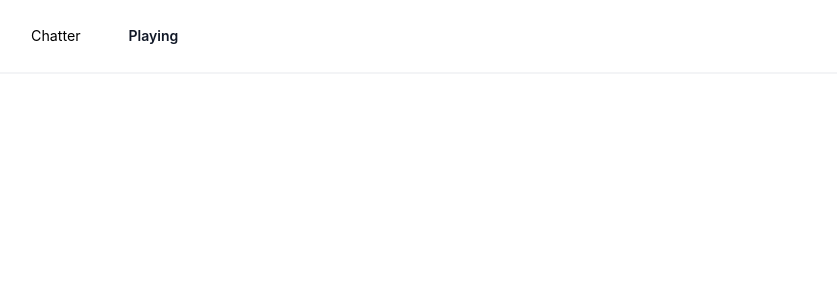
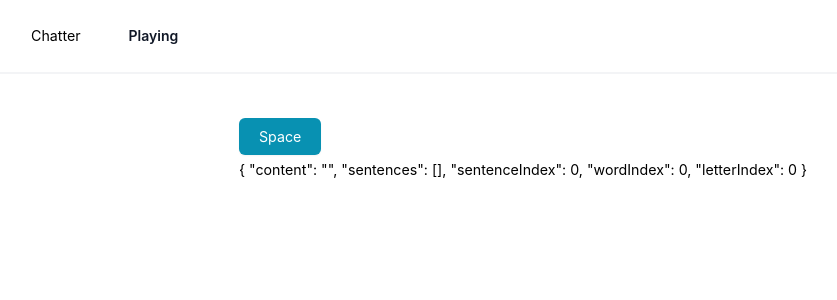
Before and after one commit to cyejing/chatter, a Vue app: page /virtuoso in a window 1280 px wide. Before the commit this address had no page. Shown: the top 300 px of the page, without its empty margins (1-838 px from the left). Built offline with nearby package versions, Linux system fonts and the light colour scheme.

Commit message:
feat: store

```diff
--- a/package.json
+++ b/package.json
@@ -14,6 +14,7 @@
   },
   "dependencies": {
     "pinia": "^2.0.32",
+    "pinia-plugin-persist": "^1.0.0",
     "vue": "^3.2.47",
     "vue-router": "^4.1.6"
   },
--- a/src/components/HomeInput.vue
+++ /dev/null
@@ -1,17 +0,0 @@
-<script setup lang="ts">
-import { useCounterStore } from '@/stores/counter'
-
-const conter = useCounterStore()
-</script>
-<template>
-  <div class="mx-auto w-800 h-96 py-10 relative" style="height: 42rem">
-    <textarea
-      class="border-2 border-cyan-600 p-1 rounded-md w-full h-full focus:border-cyan-400 focus-visible:border-cyan-400"
-      style="resize: none"
-    />
-    <button class="absolute -right-24 bg-cyan-600 text-white rounded-md shadow-sm px-5 py-2" @click="conter.increment">
-      提交
-    </button>
-  </div>
-</template>
-<style scoped></style>
--- a/src/main.ts
+++ b/src/main.ts
@@ -4,12 +4,15 @@ import { createPinia } from 'pinia'
 // import App from './TailwindApp.vue'
 import App from './App.vue'
 import router from './router'
+import piniaPersist from 'pinia-plugin-persist'
 
 import './assets/main.css'
 
 const app = createApp(App)
+const pinia = createPinia()
+pinia.use(piniaPersist)
 
-app.use(createPinia())
+app.use(pinia)
 app.use(router)
 
 app.mount('#app')
--- a/src/router/index.ts
+++ b/src/router/index.ts
@@ -1,5 +1,5 @@
 import { createRouter, createWebHistory } from 'vue-router'
-import HomeInput from '@/components/HomeInput.vue'
+import HomeInput from '@/views/HomeInputView.vue'
 
 const router = createRouter({
   history: createWebHistory(import.meta.env.BASE_URL),
@@ -8,6 +8,11 @@ const router = createRouter({
       path: '/',
       name: 'home',
       component: HomeInput
+    },
+    {
+      path: '/virtuoso',
+      name: 'virtuoso',
+      component: () => import('../views/VirtuosoDemoView.vue')
     },
     {
       path: '/playing',
--- a/src/stores/content.ts
+++ /dev/null
@@ -1,12 +0,0 @@
-import { ref, computed } from 'vue'
-import { defineStore } from 'pinia'
-
-export const useContentStore = defineStore('content', () => {
-  const origin_content = ref('')
-
-  function submit(str: string) {
-    origin_content.value = str
-  }
-
-  return { origin_content, submit }
-})
--- /dev/null
+++ b/src/stores/virtuoso.ts
@@ -0,0 +1,65 @@
+import { ref, computed, reactive, Ref } from 'vue'
+import { defineStore } from 'pinia'
+
+interface Virtuoso {
+  content: string
+  sentences: string[][]
+  sentenceIndex: number
+  wordIndex: number
+  letterIndex: number
+}
+
+export const useVirtuosoStore = defineStore(
+  'virtuoso',
+  () => {
+    const virtuoso = reactive<Virtuoso>({
+      content: '',
+      sentences: [],
+      sentenceIndex: 0,
+      wordIndex: 0,
+      letterIndex: 0
+    })
+
+    function currentWord() {
+      let s = virtuoso.sentences[virtuoso.sentenceIndex]
+      if (s) {
+        return s[virtuoso.wordIndex]
+      }
+    }
+
+    function currentLetter() {
+      let word = currentWord()
+      if (word) {
+        return word[virtuoso.letterIndex]
+      }
+    }
+
+    function submit(contentStr: string) {
+      clear()
+      virtuoso.content = contentStr
+      let sentencesTmp = splitContent(contentStr)
+      for (let i in sentencesTmp) {
+        let words = splitSentence(sentencesTmp[i])
+        virtuoso.sentences[i] = words
+      }
+    }
+
+    function clear() {
+      virtuoso.content = ''
+      virtuoso.sentences = []
+      virtuoso.sentenceIndex = 0
+      virtuoso.wordIndex = 0
+      virtuoso.letterIndex = 0
+    }
+
+    function splitContent(str: string) {
+      return str.split('.')
+    }
+
+    function splitSentence(str: string) {
+      return str.split(' ')
+    }
+    return { virtuoso, submit, currentWord, currentLetter }
+  },
+  { persist: { enabled: true } }
+)
--- /dev/null
+++ b/src/views/HomeInputView.vue
@@ -0,0 +1,26 @@
+<script setup lang="ts">
+import { useVirtuosoStore } from '@/stores/virtuoso'
+import { ref } from 'vue'
+import { useRouter } from 'vue-router'
+const store = useVirtuosoStore()
+const router = useRouter()
+
+const textInput = ref('')
+function submit() {
+  store.submit(textInput.value)
+  router.push('/virtuoso')
+}
+</script>
+<template>
+  <div class="mx-auto w-800 h-96 py-10 relative" style="height: 42rem">
+    <textarea
+      class="border-2 border-cyan-600 p-1 rounded-md w-full h-full focus:border-cyan-400 focus-visible:border-cyan-400"
+      style="resize: none"
+      v-model="textInput"
+    />
+    <button class="absolute -right-24 bg-cyan-600 text-white rounded-md shadow-sm px-5 py-2" @click="submit">
+      提交
+    </button>
+  </div>
+</template>
+<style scoped></style>
--- /dev/null
+++ b/src/views/VirtuosoDemoView.vue
@@ -0,0 +1,20 @@
+<script setup lang="ts">
+import { useVirtuosoStore } from '@/stores/virtuoso'
+
+const store = useVirtuosoStore()
+</script>
+<template>
+  <div class="mx-auto w-800 h-96 py-10 relative">
+    <div><button class="bg-cyan-600 text-white rounded-md shadow-sm px-5 py-2 my-1" @click="">Space</button></div>
+    <div>
+      {{ store.virtuoso }}
+    </div>
+    <div class="mt-2">
+      {{ store.currentWord() }}
+    </div>
+    <div class="mt-2">
+      {{ store.currentLetter() }}
+    </div>
+  </div>
+</template>
+<style scoped></style>
```
Also changed, not shown: 1 other file (tests, documents, lock files or other folders). Lines whose indentation alone changed are shown as unchanged.
